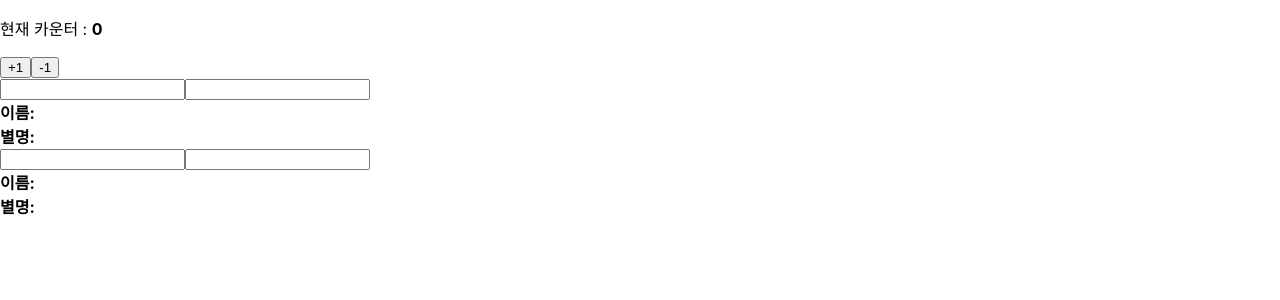
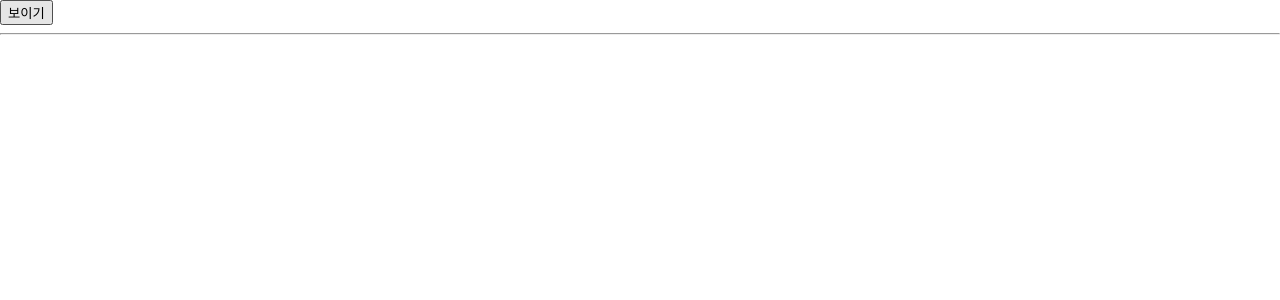
Before and after one commit to poohoot-play/react-hooks-tutorial, a React (Create React App) app: page / in a window 1280 px wide. Shown: the top 300 px of the page. Built offline with nearby package versions, Linux system fonts and the light colour scheme.

Commit message:
useEffect cleanup(뒷정리하기) 구현

```diff
--- a/src/App.tsx
+++ b/src/App.tsx
@@ -1,13 +1,22 @@
-import UseStateCounter from "./useStateCounter"; // #1 useState 하나 사용
-import UseStateInfo from "./useStateInfo"; // #2 useState 여러번 사용
+import {useState} from 'react';
+// import UseStateCounter from "./useStateCounter"; // #1 useState 하나 사용
+// import UseStateInfo from "./useStateInfo"; // #2 useState 여러번 사용
 import UseEffectInfo from "./useEffectInfo"; // #3 useEffect
 
 const App = () => {
+  const [visible, setVisible] = useState(false);
+
   return (
     <>
-      <UseStateCounter/>
-      <UseStateInfo/>
-      <UseEffectInfo/>
+      <button onClick={()=>{
+        setVisible(!visible);
+      }}>
+        {visible ? '숨기기':'보이기'}
+      </button>
+      <hr/>
+        {/* <UseStateCounter/>
+        <UseStateInfo/> */}
+        {visible && <UseEffectInfo/>}
     </>
   );
 }
--- a/src/useEffectInfo.tsx
+++ b/src/useEffectInfo.tsx
@@ -12,8 +12,17 @@ const Info = () => {
     //     console.log('#2 마운트 될 때만 실행');
     // }, []);
 
+    // useEffect(()=>{
+    //     console.log('#3 특정 값이 업데이트될 때만 실행');
+    // }, [name]);
+
     useEffect(()=>{
-        console.log('#3 특정 값이 업데이트될 때만 실행');
+        console.log('#4 effect');
+        console.log(name);
+        return ()=>{
+            console.log('cleanup(뒷정리하기)');
+            console.log(name);
+        };
     }, [name]);
 
     const onChangeName = (e:any) =>{
```
Also changed, not shown: 1 other file (tests, documents, lock files or other folders).
